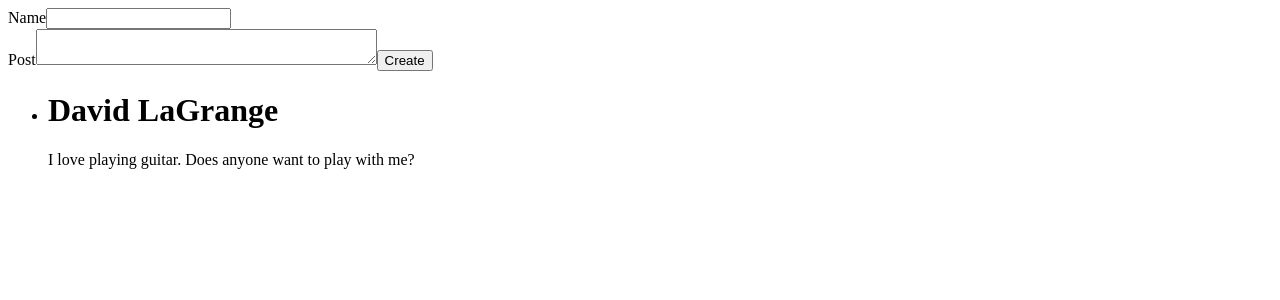
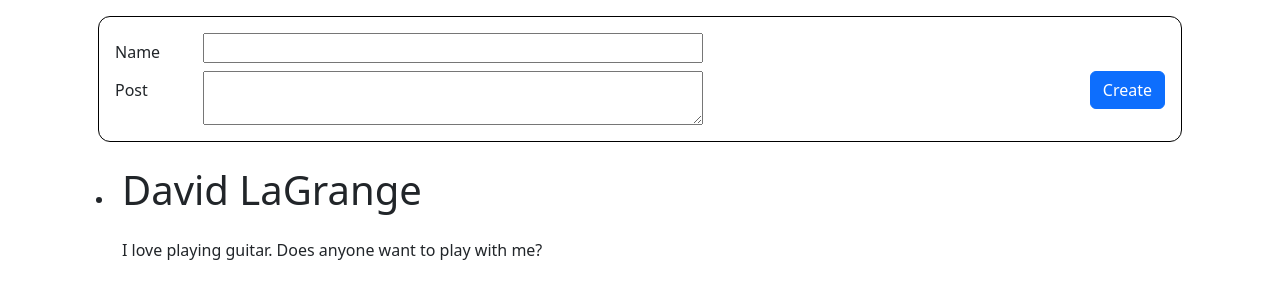
Before and after one commit to HREngCode/Social-Feed-Project, a React (Create React App) app: page / in a window 1280 px wide. Shown: the top 300 px of the page. Built offline with nearby package versions, Linux system fonts and the light colour scheme.

Commit message:
Added Bootstrap Form Callouts for Formatting

```diff
--- a/package.json
+++ b/package.json
@@ -6,6 +6,7 @@
     "@testing-library/jest-dom": "^5.16.5",
     "@testing-library/react": "^13.3.0",
     "@testing-library/user-event": "^13.5.0",
+    "bootstrap": "^5.2.0",
     "react": "^18.2.0",
     "react-dom": "^18.2.0",
     "react-scripts": "5.0.1",
--- /dev/null
+++ b/src/App.css
@@ -0,0 +1,29 @@
+.border-box {
+    border: 1px;
+    border-style: solid;
+    border-color: black;
+    border-radius: 12px;
+    margin: 1em;
+    padding: 1em;
+}
+
+.col-sm-2 {
+    margin-bottom: 10px;
+    width: 100px;
+    vertical-align: top;
+}
+
+.btn {
+    float: right;
+    padding-top: 10em;
+
+}
+
+.col{
+    vertical-align: top;
+    width: 500px;
+}
+
+.post {
+    margin-right: 12px;
+}
--- a/src/App.js
+++ b/src/App.js
@@ -1,6 +1,7 @@
 import React, { useState } from "react";
 import DisplayPosts from "./components/DisplayPosts/DisplayPosts";
 import AddPosts from "./components/AddPosts/AddPosts";
+import './App.css'
 
 function App() {
   const [posts, setPosts] = useState([
@@ -19,8 +20,8 @@ function App() {
   }
 
   return (
-    <div>
-      <div>
+    <div className='container'>
+      <div className="border-box">
         <AddPosts addNewPostProperty={addNewPosts} />
       </div>
       <div>
--- a/src/components/AddPosts/AddPosts.jsx
+++ b/src/components/AddPosts/AddPosts.jsx
@@ -14,17 +14,22 @@ const AddPosts = (props) => {
     }
     return (
         <form onSubmit={handleSubmit} >
-        <label>
+          <div className="form-inline">
+            <label className="col-sm-1 col-form-label">
               Name
-          <input type='text' value={name} onChange={(event) => setName(event.target.value)} />
             </label>
+              <input type='text' className="col" value={name} onChange={(event) => setName(event.target.value)} />
             <div>
             </div>
-        <label>
+            <label className="col-sm-1 col-form-label">
+              <div>
                 Post
-          <textarea rows="2" cols="40" type='text' value={post} onChange={(event) => setPost(event.target.value)} ></textarea>
+              </div>
             </label>
+            <textarea type='text' class="col" value={post} onChange={(event) => setPost(event.target.value)}></textarea>
             <button type='submit' className="btn btn-primary">Create</button>
+          </div>
+
       </form>
      );
 }
--- a/src/components/DisplayPosts/DisplayPosts.jsx
+++ b/src/components/DisplayPosts/DisplayPosts.jsx
@@ -2,13 +2,7 @@ import Post from "../Post/Post";
 
 const DisplayPosts = (props) => {
     return (
-        // <table className="table">
-        //     <div>Name</div>
-        //     <div>
-        //         Post
-        //     </div>
-        // </table>
-        <ul>
+        <ul className="table">
             {props.parentPosts.map(el => <li key={el.id}><Post post={el}/></li>)}
         </ul>
      );
--- a/src/index.js
+++ b/src/index.js
@@ -1,5 +1,6 @@
 import React from 'react';
 import ReactDOM from 'react-dom';
 import App from './App.js';
+import 'bootstrap/dist/css/bootstrap.min.css';
 
 ReactDOM.render(<App />, document.getElementById('root'));
```
Also changed, not shown: 1 other file (tests, documents, lock files or other folders). Lines whose indentation alone changed are shown as unchanged.
